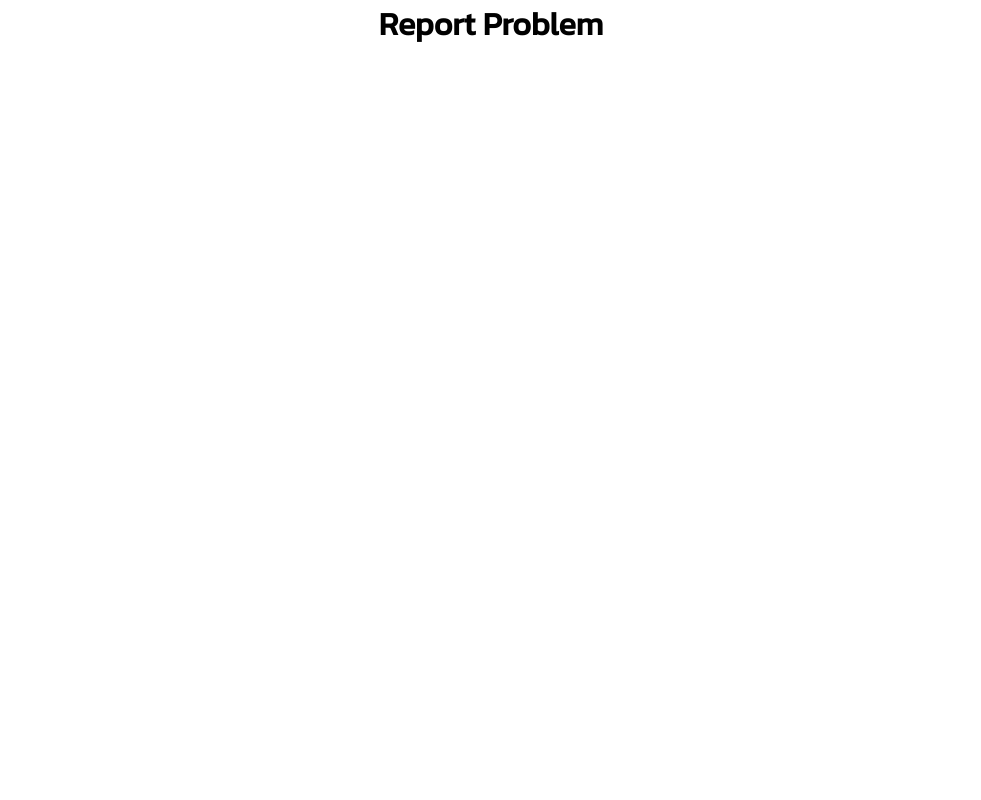
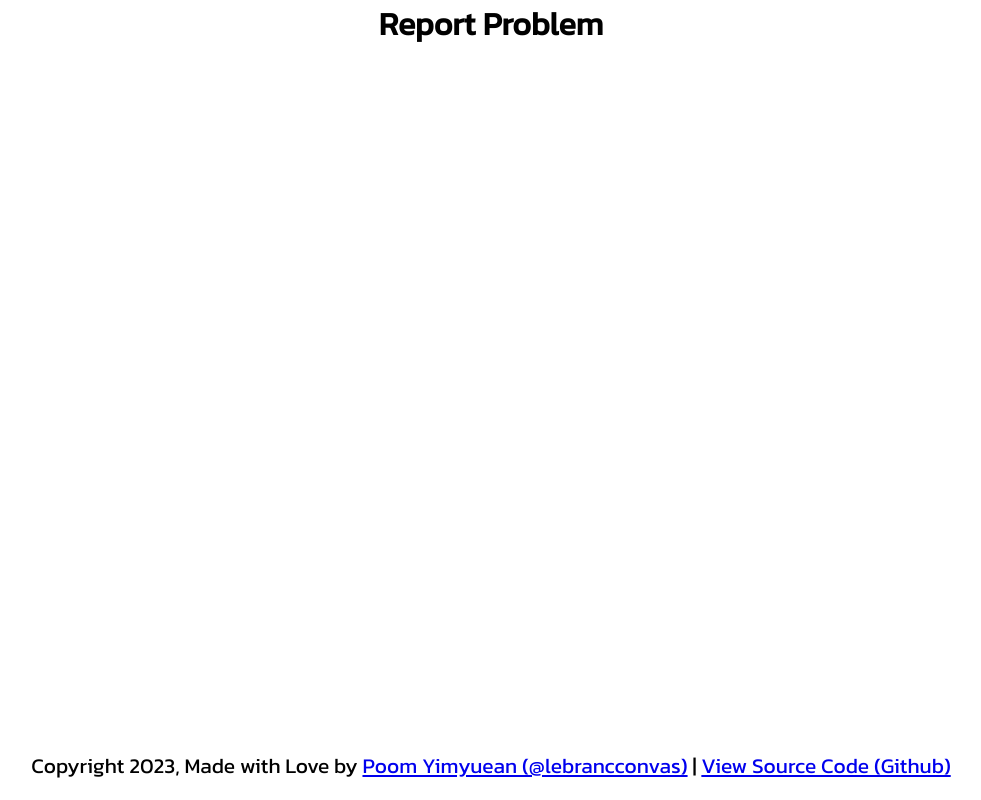
Before and after one commit to lebrancconvas/FancyQuiz, a SvelteKit app in the folder frontend/: page /report in a window 1280 px wide. Shown: the whole page, without its empty margins (149-1130 px from the left). Built offline with nearby package versions, Linux system fonts and the light colour scheme.

Commit message:
✨ feat: seperate footer component

```diff
--- /dev/null
+++ b/frontend/src/components/Footer.svelte
@@ -0,0 +1,16 @@
+ <footer>
+    <p>Copyright 2023, Made with Love by <a href="https://github.com/lebrancconvas" target="_blank">Poom Yimyuean (@lebrancconvas)</a> | <a href="https://github.com/lebrancconvas/FancyQuiz" target="_blank">View Source Code (Github)</a></p>
+</footer>
+
+<style>
+  footer {
+    position: fixed;
+    left: 0;
+    bottom: 0;
+    width: 100%;
+    height: 50px;
+    text-align: center;
+    background-color: white;
+    font-size: 21px;
+  }
+</style>
--- a/frontend/src/routes/report/+page.svelte
+++ b/frontend/src/routes/report/+page.svelte
@@ -1,5 +1,5 @@
 <script lang="ts">
-
+  import Footer from '../../components/Footer.svelte';
 </script>
 
 <svelte:head>
@@ -10,6 +10,7 @@
   <header>
     <h1>Report Problem</h1>
   </header>
+  <Footer />
 </main>
 
 <style>
```
Also changed, not shown: frontend/src/routes/+page.svelte (+2 -14 lines).
